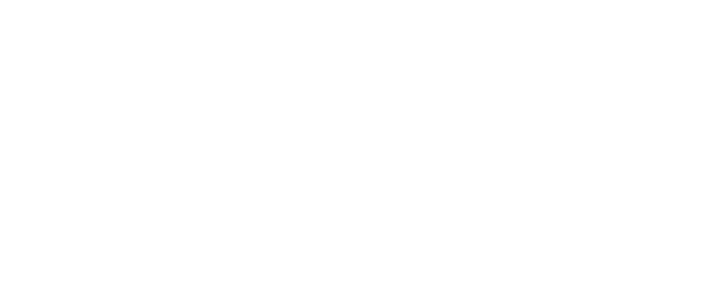
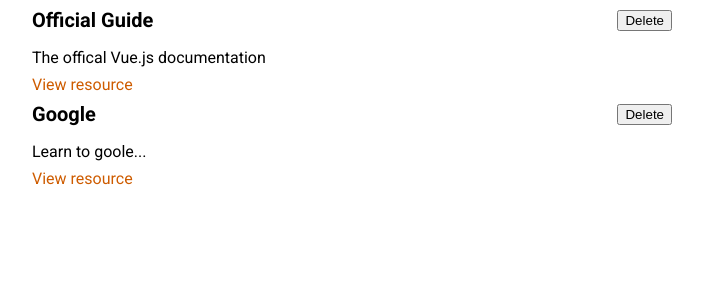
Before and after one commit to mlodyFrontendowiec/sourcesOfKnowledgeApp, a Vue app: page / in a window 1280 px wide. Shown: the top 300 px of the page, without its empty margins (288-991 px from the left). Built offline with nearby package versions, Linux system fonts and the light colour scheme.

Commit message:
Create list and item component for resource list

```diff
--- /dev/null
+++ b/src/App.vue
@@ -0,0 +1,46 @@
+<template>
+  <stored-resources :resources="storedResources"></stored-resources>
+</template>
+
+<script>
+import StoredResources from './components/learning-resources/StoredResources.vue';
+export default {
+  components: {
+    StoredResources,
+  },
+  data() {
+    return {
+      storedResources: [
+        {
+          id: 'offical-guide',
+          title: 'Official Guide',
+          description: 'The offical Vue.js documentation',
+          link: 'https://vuejs.org',
+        },
+        {
+          id: 'google',
+          title: 'Google',
+          description: 'Learn to goole...',
+          link: 'https://google.com',
+        },
+      ],
+    };
+  },
+};
+</script>
+
+<style>
+@import url('https://fonts.googleapis.com/css2?family=Roboto:wght@400;700&display=swap');
+
+* {
+  box-sizing: border-box;
+}
+
+html {
+  font-family: 'Roboto', sans-serif;
+}
+
+body {
+  margin: 0;
+}
+</style>
--- /dev/null
+++ b/src/components/learning-resources/LearningResource.vue
@@ -0,0 +1,50 @@
+<template>
+  <li>
+    <div>
+      <header>
+        <h3>{{ title }}</h3>
+        <button>Delete</button>
+      </header>
+    </div>
+    <p>{{ description }}</p>
+    <nav><a :href="link">View resource</a></nav>
+  </li>
+</template>
+
+<script>
+export default {
+  props: ['title', 'description', 'link'],
+};
+</script>
+
+<style scoped>
+li {
+  margin: auto;
+  max-width: 40rem;
+}
+
+header {
+  display: flex;
+  justify-content: space-between;
+  align-items: center;
+}
+
+h3 {
+  font-size: 1.25rem;
+  margin: 0.5rem 0;
+}
+
+p {
+  margin: 0.5rem 0;
+}
+
+a {
+  text-decoration: none;
+  color: #ce5c00;
+}
+
+a:hover,
+a:active {
+  color: #c89300;
+}
+</style>
--- /dev/null
+++ b/src/components/learning-resources/StoredResources.vue
@@ -0,0 +1,33 @@
+<template>
+  <ul>
+    <learning-resource
+      v-for="res in resources"
+      :title="res.title"
+      :description="res.description"
+      :link="res.link"
+      :key="res.id"
+    >
+    </learning-resource>
+  </ul>
+</template>
+
+<script>
+import LearningResource from './LearningResource.vue';
+
+export default {
+  props: ['resources'],
+  components: {
+    LearningResource,
+  },
+};
+</script>
+
+<style scoped>
+ul {
+  list-style: none;
+  margin: 0;
+  padding: 0;
+  margin: auto;
+  max-width: 40rem;
+}
+</style>
--- a/src/main.js
+++ b/src/main.js
@@ -1,3 +1,4 @@
 import { createApp } from 'vue';
+import App from './App.vue';
 
-createApp({}).mount('#app');
+createApp(App).mount('#app');
```
